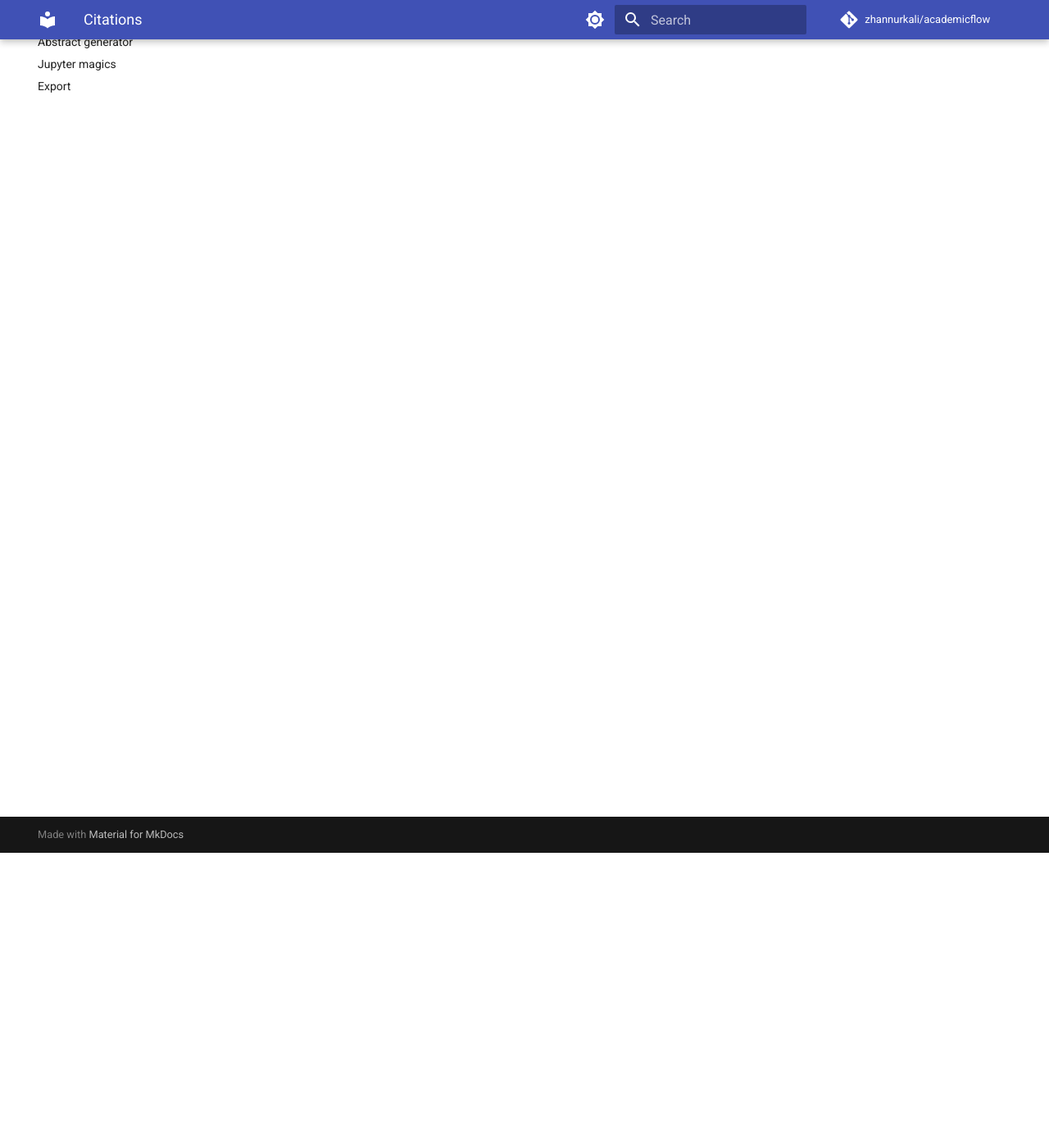
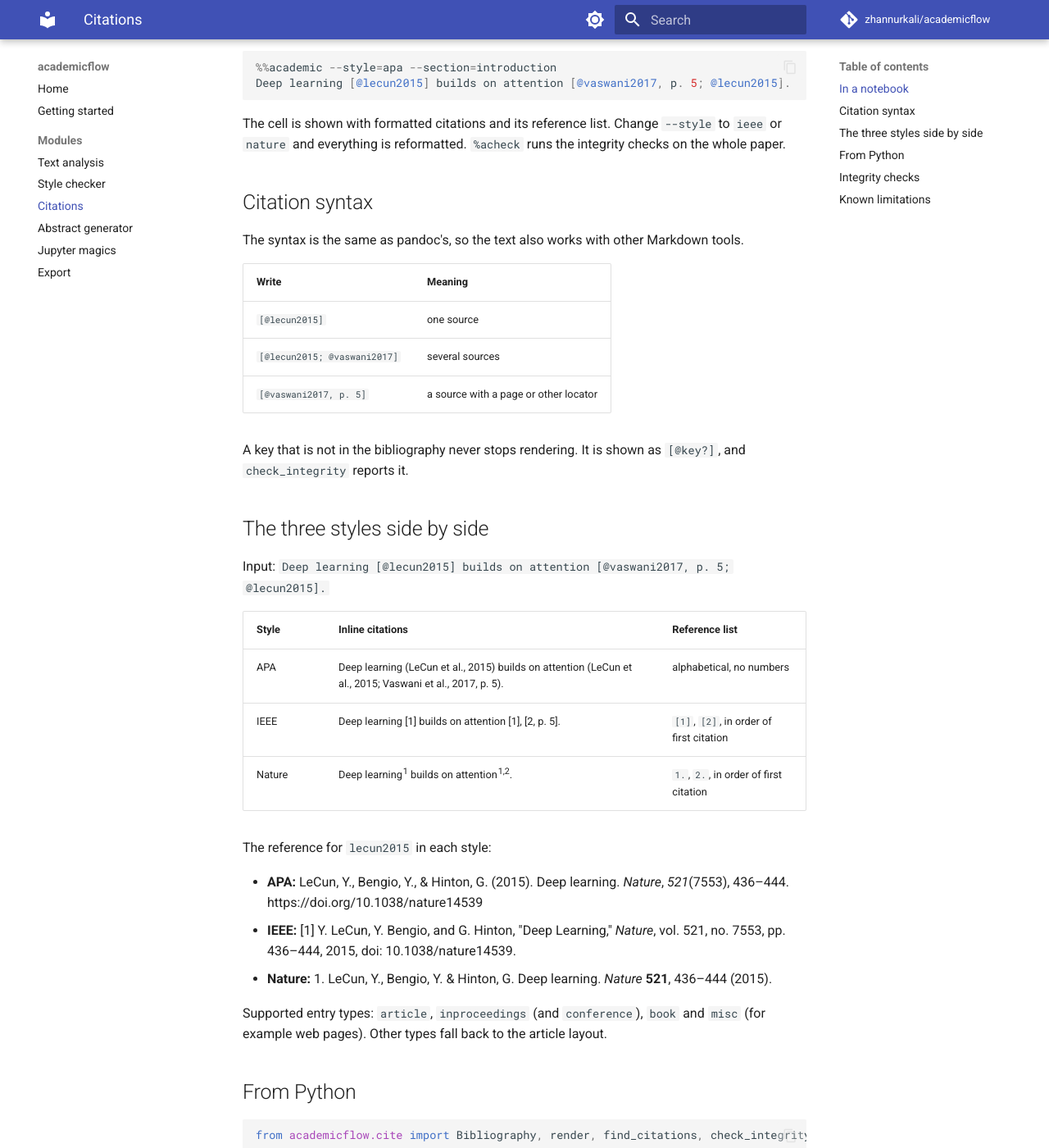
Before and after one commit to zhannurkali/academicflow, an MkDocs documentation site: the page built from docs/cite.md, in a window 1280 px wide and 1400 px high, scrolled down 360 px. Shown: the whole window at 82% size. Built offline with MkDocs 1.6.1 and Material for MkDocs 9.7.7, drawn with Linux system fonts in a browser that asks for light colours; comment, search, counter and statistics services are not loaded; some of the changed text lies outside the part shown.

Commit message:
docs(cite): add citation guide

````diff
--- a/docs/cite.md
+++ b/docs/cite.md
@@ -1,3 +1,110 @@
 # Citations (`academicflow.cite`)
 
-*Owner: Member 3. TODO: citation syntax, APA/IEEE/Nature examples side by side, integrity checks.*
+Load a BibTeX file, cite with `[@key]` while you write, and get correctly formatted
+citations and a reference list in **APA 7**, **IEEE** or **Nature** style. Citations are
+also checked: a typo in a key, an entry you never cite, two entries for the same paper or
+an entry with missing fields are all reported.
+
+## In a notebook
+
+```python
+%load_ext academicflow
+%acite refs.bib
+```
+
+```python
+%%academic --style=apa --section=introduction
+Deep learning [@lecun2015] builds on attention [@vaswani2017, p. 5; @lecun2015].
+```
+
+The cell is shown with formatted citations and its reference list. Change `--style` to
+`ieee` or `nature` and everything is reformatted. `%acheck` runs the integrity checks on
+the whole paper.
+
+## Citation syntax
+
+The syntax is the same as pandoc's, so the text also works with other Markdown tools.
+
+| Write | Meaning |
+| --- | --- |
+| `[@lecun2015]` | one source |
+| `[@lecun2015; @vaswani2017]` | several sources |
+| `[@vaswani2017, p. 5]` | a source with a page or other locator |
+
+A key that is not in the bibliography never stops rendering. It is shown as
+`[@key?]`, and `check_integrity` reports it.
+
+## The three styles side by side
+
+Input: `Deep learning [@lecun2015] builds on attention [@vaswani2017, p. 5; @lecun2015].`
+
+| Style | Inline citations | Reference list |
+| --- | --- | --- |
+| APA | Deep learning (LeCun et al., 2015) builds on attention (LeCun et al., 2015; Vaswani et al., 2017, p. 5). | alphabetical, no numbers |
+| IEEE | Deep learning [1] builds on attention [1], [2, p. 5]. | `[1]`, `[2]`, in order of first citation |
+| Nature | Deep learning<sup>1</sup> builds on attention<sup>1,2</sup>. | `1.`, `2.`, in order of first citation |
+
+The reference for `lecun2015` in each style:
+
+- **APA:** LeCun, Y., Bengio, Y., & Hinton, G. (2015). Deep learning. *Nature*, *521*(7553), 436–444. https://doi.org/10.1038/nature14539
+- **IEEE:** [1] Y. LeCun, Y. Bengio, and G. Hinton, "Deep Learning," *Nature*, vol. 521, no. 7553, pp. 436–444, 2015, doi: 10.1038/nature14539.
+- **Nature:** 1. LeCun, Y., Bengio, Y. & Hinton, G. Deep learning. *Nature* **521**, 436–444 (2015).
+
+Supported entry types: `article`, `inproceedings` (and `conference`), `book` and `misc`
+(for example web pages). Other types fall back to the article layout.
+
+## From Python
+
+```python
+from academicflow.cite import Bibliography, render, find_citations, check_integrity
+
+bib = Bibliography.from_file("refs.bib")      # or Bibliography.from_string(text)
+bib.keys()                                    # ['vaswani2017', 'lecun2015']
+
+text = "Deep learning [@lecun2015] builds on attention [@vaswani2017, p. 5]."
+new_text, references = render(text, bib, style="ieee")
+# new_text   -> 'Deep learning [1] builds on attention [2, p. 5].'
+# references -> ['[1] Y. LeCun, ...', '[2] A. Vaswani et al., ...']
+
+find_citations(text)                          # [('lecun2015', 16, 25), ('vaswani2017', 49, 60)]
+```
+
+`render(text, bib, style, target)` returns the text with citations replaced and the
+reference list as Markdown strings. `target` changes only how Nature superscripts are
+written:
+
+| `target` | Nature superscript | Used by |
+| --- | --- | --- |
+| `"markdown"` (default) | `<sup>1</sup>` | notebook display |
+| `"pandoc"` | `^1^` | Word export |
+| `"latex"` | `\textsuperscript{1}` | LaTeX export |
+
+## Integrity checks
+
+`check_integrity(text, bib)` compares the citations in the whole document with the
+bibliography. Pass it the full text of all sections, not one section, or every entry
+looks unused.
+
+| Rule | Severity | Finds |
+| --- | --- | --- |
+| `cite-missing-key` | error | a cited key that is not in the `.bib` file, with a "did you mean" suggestion |
+| `cite-unused` | info | an entry in the `.bib` file that is never cited |
+| `cite-duplicate-doi` | warning | two entries with the same DOI or the same title |
+| `cite-incomplete` | warning | an entry missing fields its type needs, such as an article without a journal |
+
+Example:
+
+```python
+for issue in check_integrity("[@vaswani2071] and [@lecun2015]", bib):
+    print(issue.severity, issue.message)
+# error  Cited key 'vaswani2071' is not in the bibliography. Did you mean 'vaswani2017'?
+# info   'vaswani2017' is in the bibliography but never cited.
+```
+
+## Known limitations
+
+- Formatting covers the most common entry types and fields. Unusual BibTeX fields are
+  ignored.
+- APA titles are converted to sentence case automatically. Proper nouns inside a Title Case
+  title (for example "Python") are lowercased, because BibTeX braces that protect them are
+  removed when the file is parsed.
````
